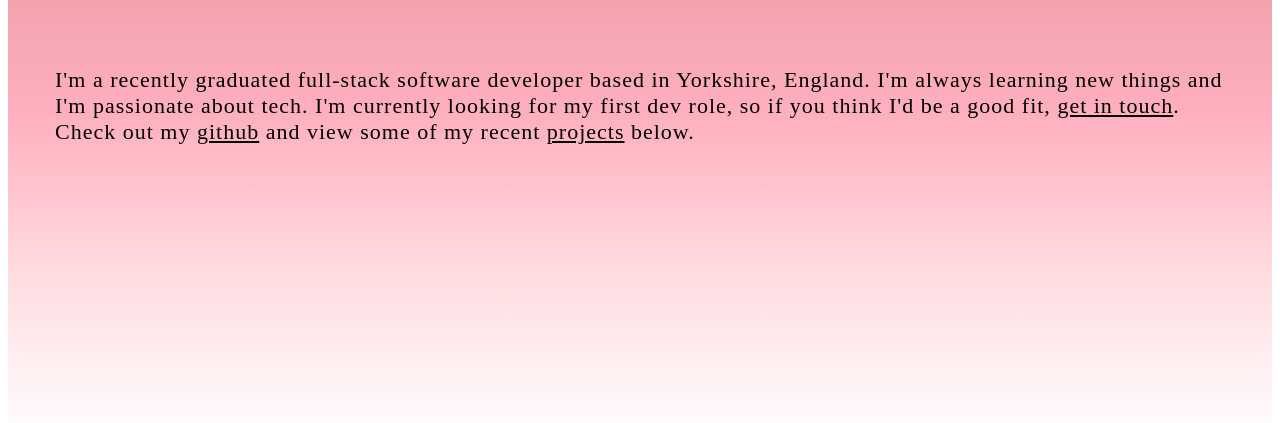
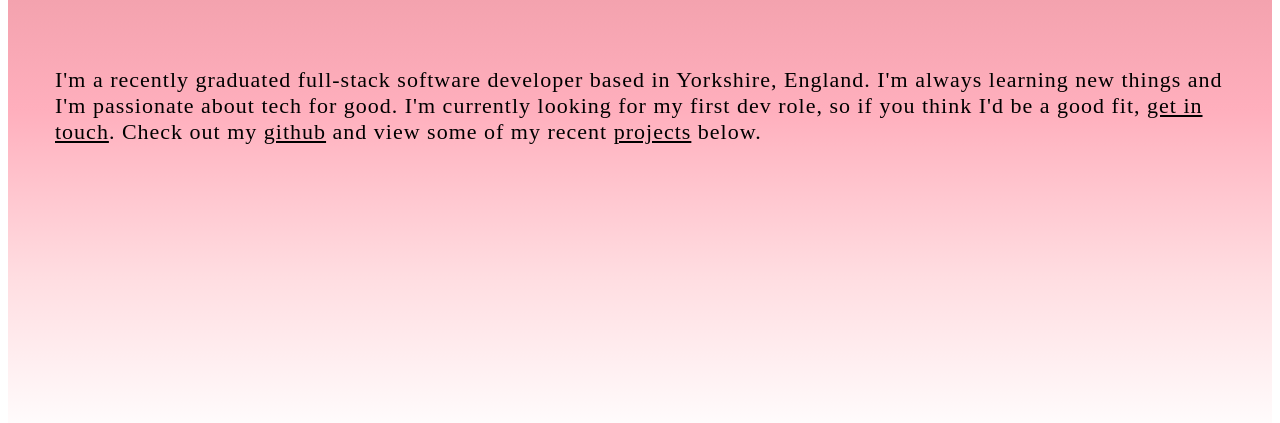
Before and after one commit to anisapatel/portfolio, a Gatsby site: page /about in a window 1280 px wide. Shown: the part 397-820 px from the top of the page. Built offline with nearby package versions, Linux system fonts and the light colour scheme; Gatsby itself is replaced by a stand-in of ours.

Commit message:
updated about me

```diff
--- a/src/pages/about.js
+++ b/src/pages/about.js
@@ -30,8 +30,8 @@ const AboutPage = () => {
               <p>
                 I'm a recently graduated full-stack software developer based in
                 Yorkshire, England. I'm always learning new things and I'm
-                passionate about tech. I'm currently looking for my first dev
-                role, so if you think I'd be a good fit,{" "}
+                passionate about tech for good. I'm currently looking for my
+                first dev role, so if you think I'd be a good fit,{" "}
                 <Link to="/contact" className={aboutStyles.link} style={about}>
                   get in touch
                 </Link>
```
